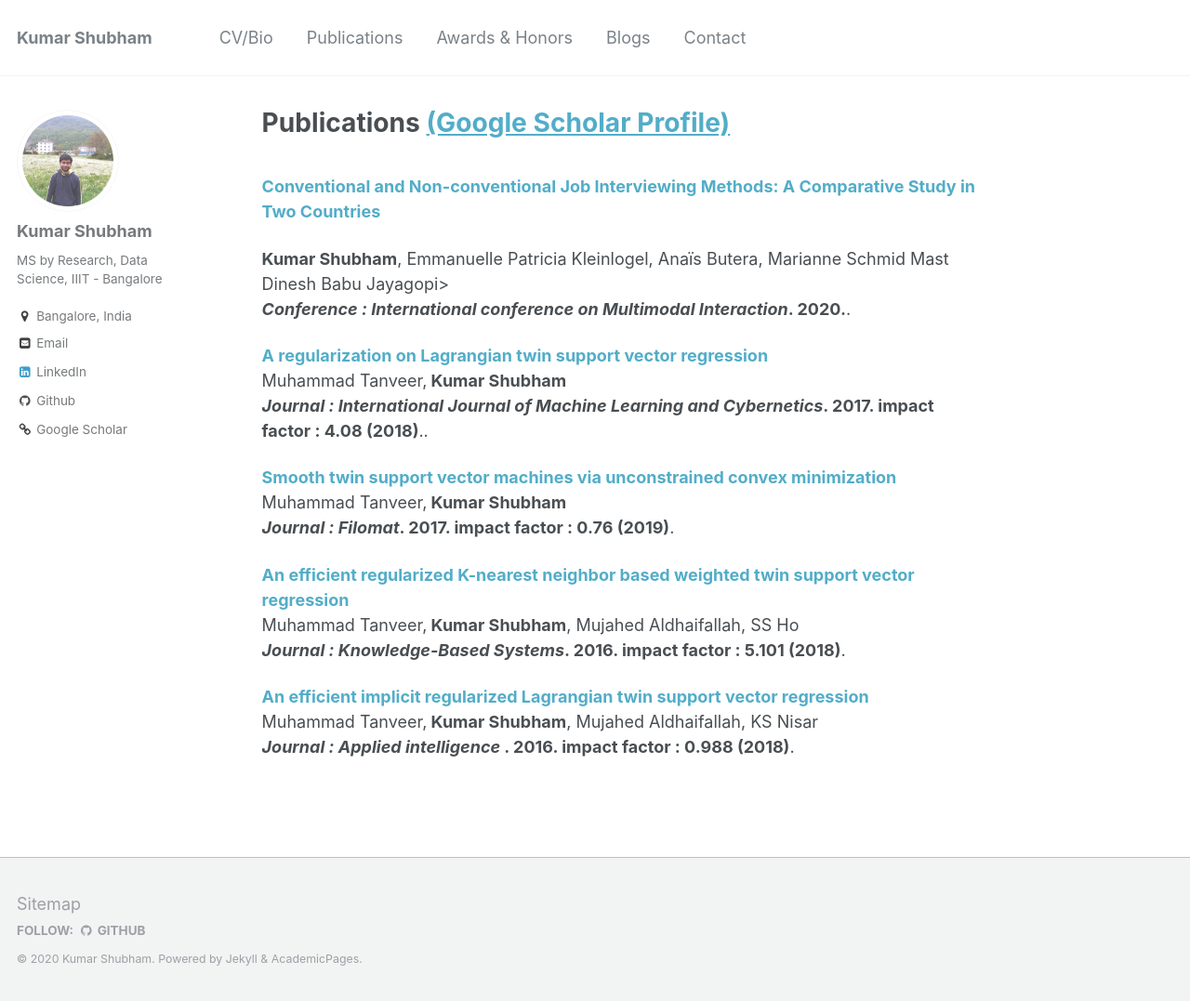
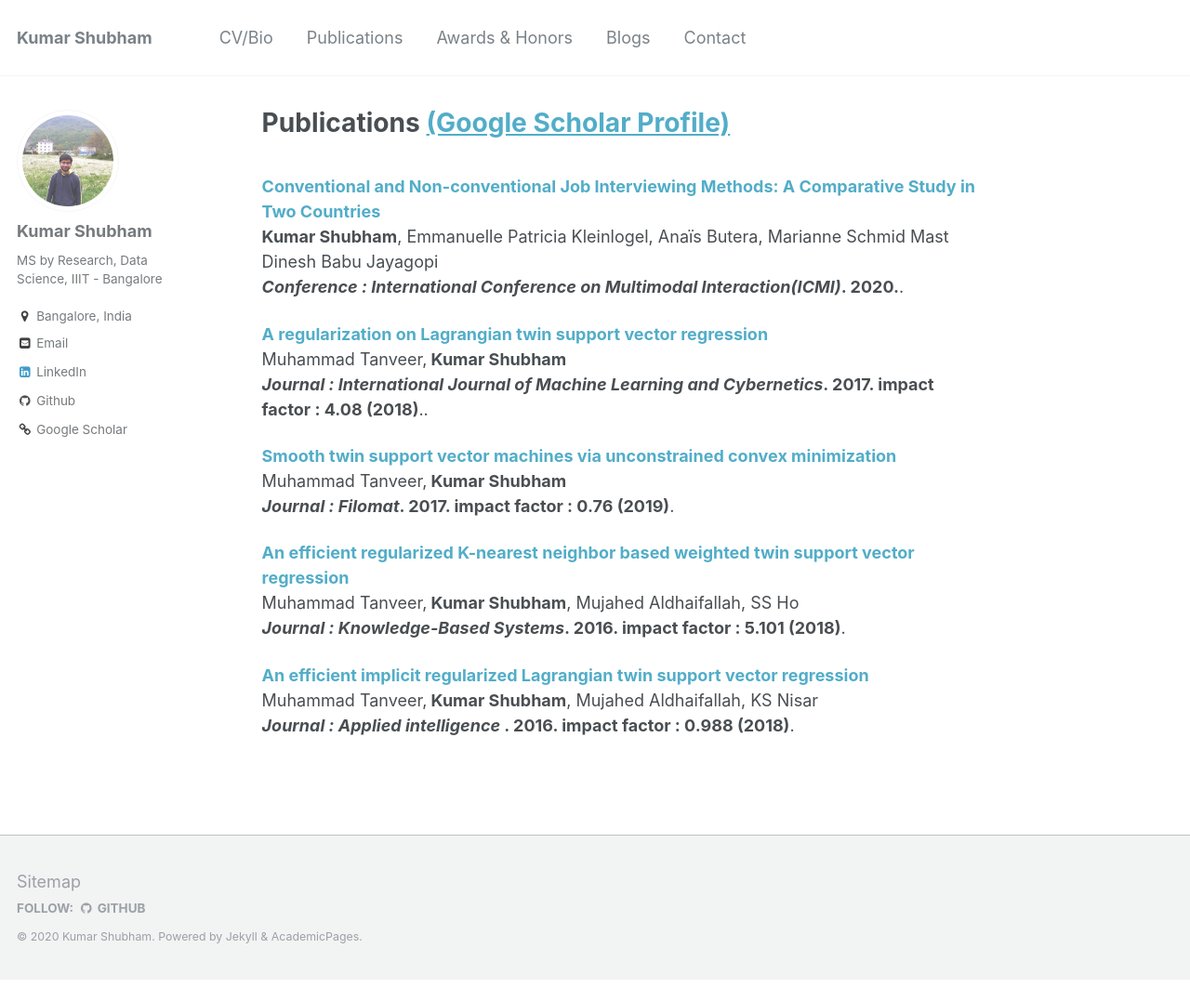
Before and after one commit to kyrs/kyrs.github.io, a Jekyll site: the page built from _pages/publications.md, in a window 1280 px wide and 1077 px high. Shown: the whole window at 93% size. Built offline with Jekyll 4.4.1, drawn with Linux system fonts in a browser that asks for light colours.

Commit message:
small modifications

```diff
--- a/_pages/publications.md
+++ b/_pages/publications.md
@@ -5,10 +5,9 @@ author_profile: true
 ---
 <br>
 <b>[Conventional and Non-conventional Job Interviewing Methods: A Comparative Study in Two Countries](https://dl.acm.org/doi/abs/10.1145/3382507.3418824)</b> <br>
-
 <b>Kumar Shubham</b>, Emmanuelle Patricia Kleinlogel, Anaïs Butera, Marianne Schmid Mast
-Dinesh Babu Jayagopi><br>
-<b><i>Conference : International conference on Multimodal Interaction</i>. 2020.</b>.
+Dinesh Babu Jayagopi<br>
+<b><i>Conference : International Conference on Multimodal Interaction(ICMI)</i>. 2020.</b>.
 
 
 <b>[A regularization on Lagrangian twin support vector regression](https://link.springer.com/article/10.1007/s13042-015-0361-6)</b> <br>
```
